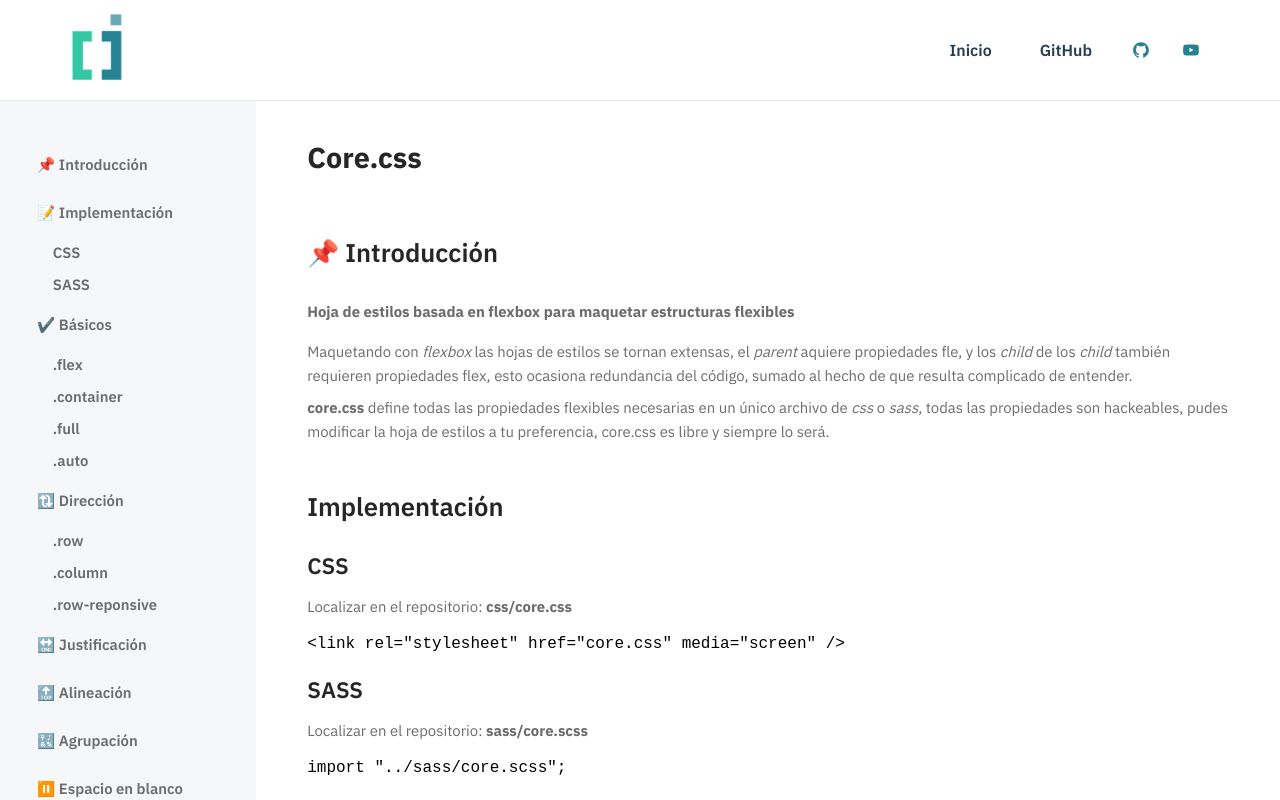
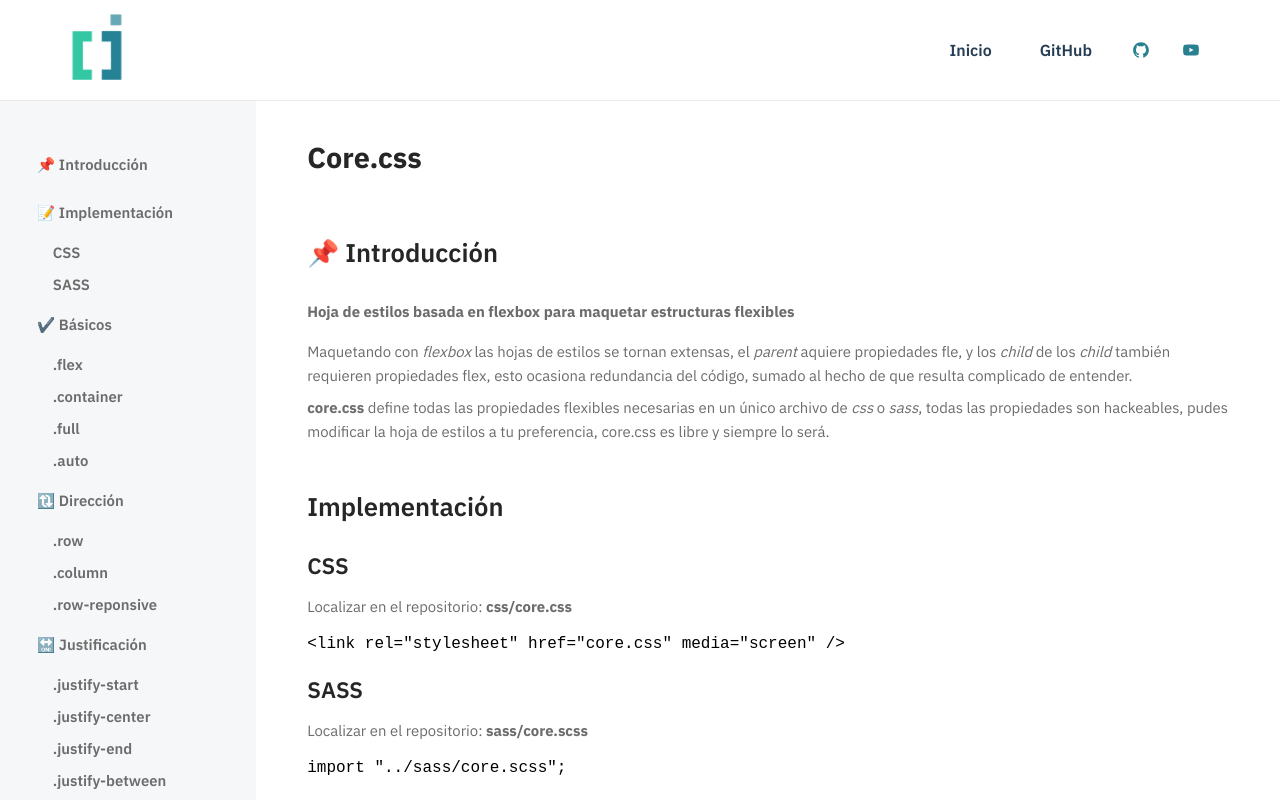
Before and after one commit to TrejoCode/css, a Next.js app: page / in a window 1280 px wide. Shown: the top 800 px of the page. Built offline with nearby package versions, Linux system fonts and the light colour scheme; no server answers.

Commit message:
chore: ✅ Updated index and core libs

```diff
--- a/src/components/spacers/index.jsx
+++ b/src/components/spacers/index.jsx
@@ -4,8 +4,8 @@
  * @description Componente de espacios en blanco <WhiteSpace>
  */
 
-const WhiteSpace = ({ size }) => {
-  return <div className={`white-space-${size}`}></div>;
+const WhiteSpace = ({ size, anchor }) => {
+  return <div className={`white-space-${size}`} id={anchor || "#"}></div>;
 };
 
 export default WhiteSpace;
--- a/src/data/nav.json
+++ b/src/data/nav.json
@@ -11,11 +11,11 @@
     "sublevels": [
       {
         "title": "CSS",
-        "anchor": "#"
+        "anchor": "#css"
       },
       {
         "title": "SASS",
-        "anchor": "#"
+        "anchor": "#sass"
       }
     ]
   },
@@ -26,19 +26,19 @@
     "sublevels": [
       {
         "title": ".flex",
-        "anchor": "#"
+        "anchor": "#flex"
       },
       {
         "title": ".container",
-        "anchor": "#"
+        "anchor": "#container"
       },
       {
         "title": ".full",
-        "anchor": "#"
+        "anchor": "#full"
       },
       {
         "title": ".auto",
-        "anchor": "#"
+        "anchor": "#auto"
       }
     ]
   },
@@ -49,32 +49,78 @@
     "sublevels": [
       {
         "title": ".row",
-        "anchor": "#"
+        "anchor": "#row"
       },
       {
         "title": ".column",
-        "anchor": "#"
+        "anchor": "#column"
       },
       {
         "title": ".row-reponsive",
-        "anchor": "#"
+        "anchor": "#row-reponsive"
       }
     ]
   },
   {
-    "isMultiple": false,
+    "isMultiple": true,
     "title": "🔛 Justificación",
-    "anchor": "#justificacion"
+    "anchor": "#justificacion",
+    "sublevels": [
+      {
+        "title": ".justify-start",
+        "anchor": "#justify-start"
+      },
+      {
+        "title": ".justify-center",
+        "anchor": "#justify-center"
+      },
+      {
+        "title": ".justify-end",
+        "anchor": "#justify-end"
+      },
+      {
+        "title": ".justify-between",
+        "anchor": "#justify-between"
+      },
+      {
+        "title": ".justify-around",
+        "anchor": "#justify-around"
+      }
+    ]
   },
   {
-    "isMultiple": false,
+    "isMultiple": true,
     "title": "🔝 Alineación",
-    "anchor": "#alineacion"
+    "anchor": "#alineacion",
+    "sublevels": [
+      {
+        "title": ".align-start",
+        "anchor": "#align-start"
+      },
+      {
+        "title": ".align-center",
+        "anchor": "#align-center"
+      },
+      {
+        "title": ".align-end",
+        "anchor": "#align-end"
+      }
+    ]
   },
   {
-    "isMultiple": false,
+    "isMultiple": true,
     "title": "🔣 Agrupación",
-    "anchor": "#agrupacion"
+    "anchor": "#agrupacion",
+    "sublevels": [
+      {
+        "title": ".wrap",
+        "anchor": "#wrap"
+      },
+      {
+        "title": ".nowrap",
+        "anchor": "#nowrap"
+      }
+    ]
   },
   {
     "isMultiple": false,
--- a/src/sass/components/_aside.scss
+++ b/src/sass/components/_aside.scss
@@ -10,6 +10,12 @@
     position: sticky;
     align-self: flex-start;
     margin: $marginLarge 0;
+
+    ul {
+        max-height: 700px;
+        overflow-y: overlay;
+
+    }
 
     li {
         cursor: pointer;
--- a/src/sass/pages/_index.scss
+++ b/src/sass/pages/_index.scss
@@ -2,6 +2,28 @@
  * @version 1.1.0
  * @description Estilos de la página
 */
+
+/* ===== Scrollbar CSS ===== */
+/* Firefox */
+* {
+  scrollbar-width: auto;
+  scrollbar-color: #cfcfcf #d1d1d1;
+}
+
+/* Chrome, Edge, and Safari */
+*::-webkit-scrollbar {
+  width: 14px;
+}
+
+*::-webkit-scrollbar-track {
+  background: #d1d1d1;
+}
+
+*::-webkit-scrollbar-thumb {
+  background-color: #cfcfcf;
+  border-radius: 8px;
+  border: 2px solid #ababab;
+}
 
 .page-home {
 
```
Also changed, not shown: src/md/index.mdx (+19 -19 lines), 1 other file (tests, documents, lock files or other folders).
